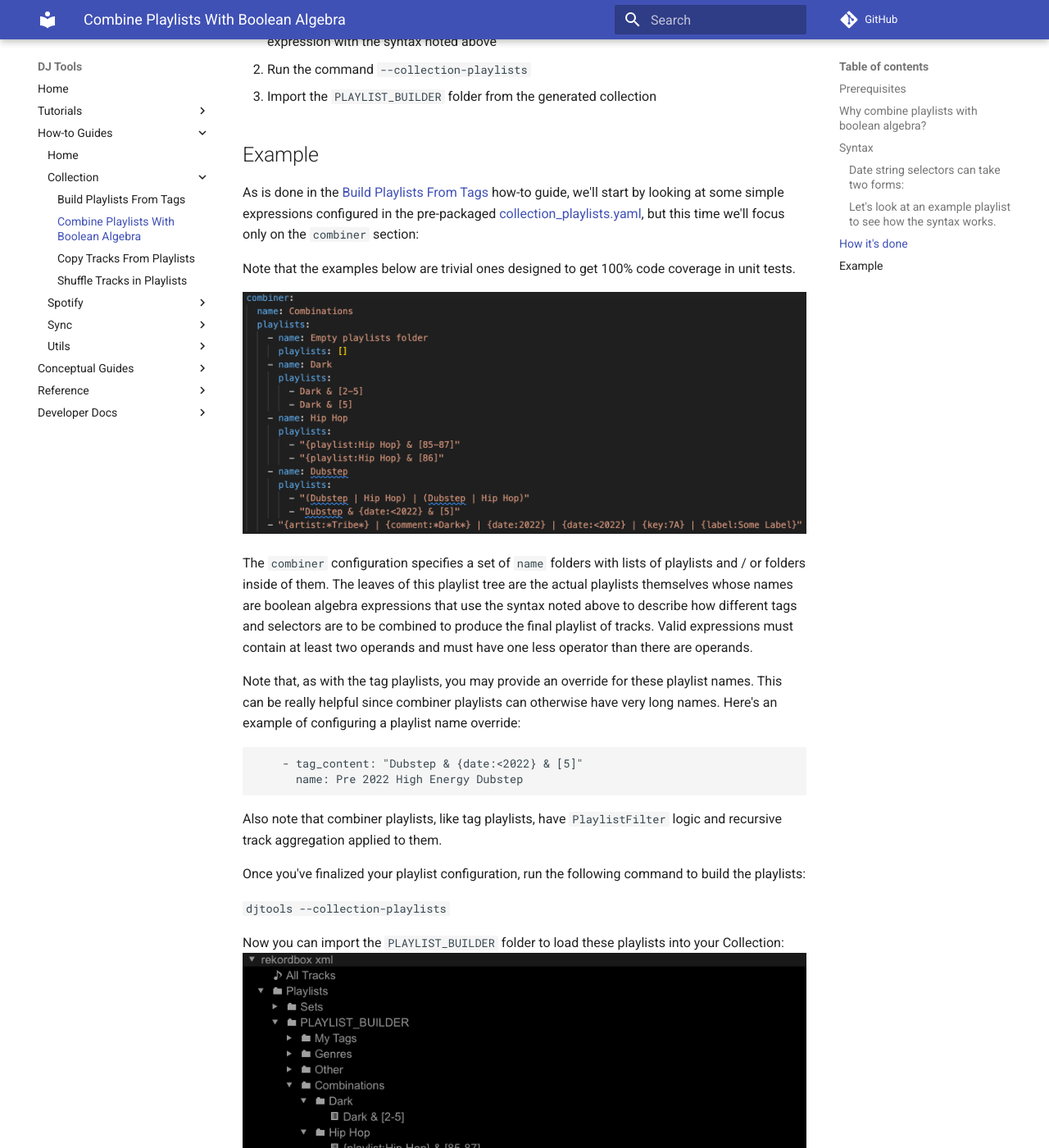
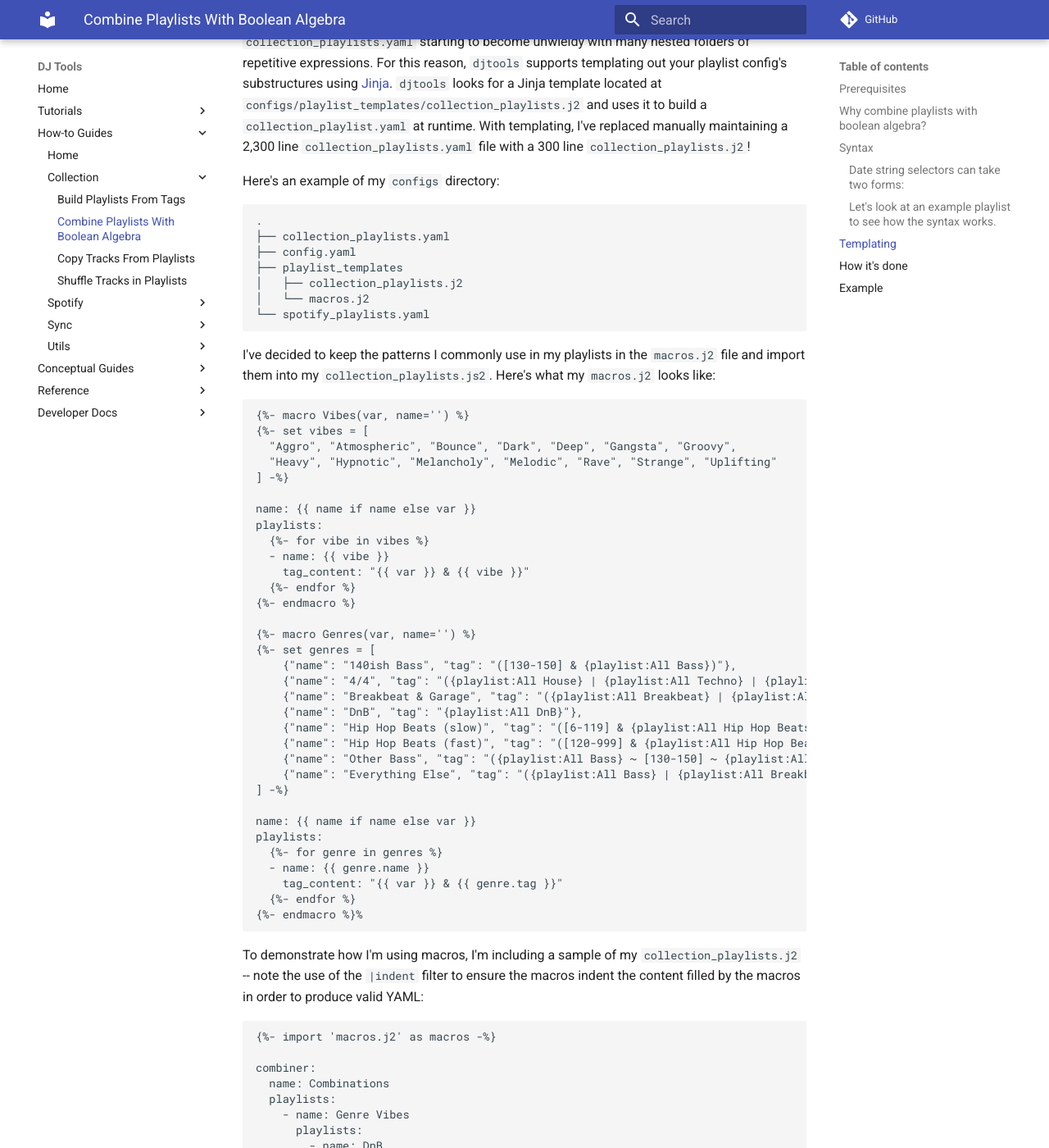
Before and after one commit to a-rich/DJ-Tools, an MkDocs documentation site: the page built from docs/how_to_guides/combiner_playlists.md, in a window 1280 px wide and 1400 px high, scrolled down 4356 px. Shown: the whole window at 82% size. Built offline with MkDocs 1.6.1 and Material for MkDocs 9.7.7, drawn with Linux system fonts in a browser that asks for light colours; comment, search, counter and statistics services are not loaded; some of the changed text lies outside the part shown.

Commit message:
feat: Jinja templating for collection_playlists.yaml
- When building the `CollectionConfig`, look for a `configs/playlist_templates/collection_playlists.j2`
- Render that template and overwrite `configs/collection_playlists.yaml`
- Set the loaded `PlaylistConfig` object on the `CollectionConfig` (instead of validating in `CollectionConfig` and then loading in the `collection_playlists` function.
- Includes a bug fix for when trying to update `tags_tracks` with `playlist.get_tracks()` when that playlist is actually a folder

````diff
--- a/docs/how_to_guides/collection_playlists.md
+++ b/docs/how_to_guides/collection_playlists.md
@@ -16,7 +16,7 @@ If a user diligently tags their Collection using, say, the `Genre` tag, they the
 * Having a change of heart with respect to the genre that a particular track belongs to means that that track must be removed from some existing playlist(s) and added to some different playlist(s)
 * Searching, for example, "Techno" will show not only tracks that contain the word "techno" in their `Genre` tag but also any track that has *any* mention of the word "techno" associated with it (like a dubstep track whose title is "This track is not techno")
 
-The [collection_playlists][djtools.collection.playlist_builder.collection_playlists] feature solves all of these issues! It allows the wisest of users to configure a YAML file with a specification of arbitrary folders and playlists. The playlists' names match the tags that exist in your Collection.
+The [collection_playlists][djtools.collection.playlist_builder.collection_playlists] feature solves all of these issues! It allows the wisest of users to configure a [YAML](https://en.wikipedia.org/wiki/YAML) file with a specification of arbitrary folders and playlists. The playlists' names match the tags that exist in your Collection.
 
 ## How it's done
 
@@ -25,7 +25,7 @@ The [collection_playlists][djtools.collection.playlist_builder.collection_playli
 1. Import the `PLAYLIST_BUILDER` folder from the generated collection
 
 ## Example
-Let's start by examining the pre-packaged [YAML](https://en.wikipedia.org/wiki/YAML) file [collection_playlists.yaml](https://github.com/a-rich/DJ-Tools/blob/main/tests/data/collection_playlists.yaml):
+Let's start by examining the pre-packaged YAML file [collection_playlists.yaml](https://github.com/a-rich/DJ-Tools/blob/main/tests/data/collection_playlists.yaml):
 ![alt text](../images/Rekordbox_playlists_tags_yaml.png "Collection playlists YAML")
 
 You can ignore the `combiner` part of the YAML for now. Although it's similar to the `tags` section, it's covered in the [Combine Playlists With Boolean Algebra](combiner_playlists.md) how-to guide.
--- a/docs/how_to_guides/combiner_playlists.md
+++ b/docs/how_to_guides/combiner_playlists.md
@@ -121,6 +121,113 @@ Finally, let's see how we can create one master playlist from all three of these
 
 I hope you see how powerful the `Combiner` can become when used with a well indexed collection!
 
+## Templating
+
+Once the potential of these Combiner playlists is realized, you might find your `collection_playlists.yaml` starting to become unwieldy with many nested folders of repetitive expressions.
+For this reason, `djtools` supports templating out your playlist config's substructures using [Jinja](https://jinja.palletsprojects.com/en/3.1.x/).
+`djtools` looks for a Jinja template located at `configs/playlist_templates/collection_playlists.j2` and uses it to build a `collection_playlist.yaml` at runtime.
+With templating, I've replaced manually maintaining a 2,300 line `collection_playlists.yaml` file with a 300 line `collection_playlists.j2`!
+
+Here's an example of my `configs` directory:
+```
+.
+├── collection_playlists.yaml
+├── config.yaml
+├── playlist_templates
+│   ├── collection_playlists.j2
+│   └── macros.j2
+└── spotify_playlists.yaml
+```
+
+I've decided to keep the patterns I commonly use in my playlists in the `macros.j2` file and import them into my `collection_playlists.js2`.
+Here's what my `macros.j2` looks like:
+```
+{%- macro Vibes(var, name='') %}
+{%- set vibes = [
+  "Aggro", "Atmospheric", "Bounce", "Dark", "Deep", "Gangsta", "Groovy",
+  "Heavy", "Hypnotic", "Melancholy", "Melodic", "Rave", "Strange", "Uplifting"
+] -%}
+
+name: {{ name if name else var }}
+playlists:
+  {%- for vibe in vibes %}
+  - name: {{ vibe }}
+    tag_content: "{{ var }} & {{ vibe }}"
+  {%- endfor %}
+{%- endmacro %}
+
+{%- macro Genres(var, name='') %}
+{%- set genres = [
+    {"name": "140ish Bass", "tag": "([130-150] & {playlist:All Bass})"},
+    {"name": "4/4", "tag": "({playlist:All House} | {playlist:All Techno} | {playlist:All Trance} | {playlist:Midtempo})"},
+    {"name": "Breakbeat & Garage", "tag": "({playlist:All Breakbeat} | {playlist:All Garage})"},
+    {"name": "DnB", "tag": "{playlist:All DnB}"},
+    {"name": "Hip Hop Beats (slow)", "tag": "([6-119] & {playlist:All Hip Hop Beats})"},
+    {"name": "Hip Hop Beats (fast)", "tag": "([120-999] & {playlist:All Hip Hop Beats})"},
+    {"name": "Other Bass", "tag": "({playlist:All Bass} ~ [130-150] ~ {playlist:All DnB} ~ {playlist:All Hip Hop Beats})"},
+    {"name": "Everything Else", "tag": "({playlist:All Bass} | {playlist:All Breakbeat} | {playlist:All Garage} | {playlist:All House} | {playlist:Midtempo} | {playlist:All Techno} | {playlist:All Trance})"}
+] -%}
+
+name: {{ name if name else var }}
+playlists:
+  {%- for genre in genres %}
+  - name: {{ genre.name }}
+    tag_content: "{{ var }} & {{ genre.tag }}"
+  {%- endfor %}
+{%- endmacro %}%
+```
+
+To demonstrate how I'm using macros, I'm including a sample of my `collection_playlists.j2` -- note the use of the `|indent` filter to ensure the macros indent the content filled by the macros in order to produce valid YAML:
+```
+{%- import 'macros.j2' as macros -%}
+
+combiner:
+  name: Combinations
+  playlists:
+    - name: Genre Vibes
+      playlists:
+        - name: DnB
+          playlists:
+            - {{ macros.Vibes("All DnB")|indent(14) }}
+            - {{ macros.Vibes("Darkstep")|indent(14) }}
+            - {{ macros.Vibes("Halftime")|indent(14) }}
+            - {{ macros.Vibes("Jungle")|indent(14) }}
+            - {{ macros.Vibes("Liquid Funk")|indent(14) }}
+            - {{ macros.Vibes("Minimal DnB")|indent(14) }}
+            - {{ macros.Vibes("Neurofunk")|indent(14) }}
+            - {{ macros.Vibes("Techstep")|indent(14) }}
+        - name: Techno
+          playlists:
+            - {{ macros.Vibes("All Techno")|indent(14) }}
+            - {{ macros.Vibes("Pure Techno")|indent(14) }}
+            - {{ macros.Vibes("Acid Techno")|indent(14) }}
+            - {{ macros.Vibes("Hard Techno")|indent(14) }}
+            - {{ macros.Vibes("Hardstyle")|indent(14) }}
+            - {{ macros.Vibes("Industrial Techno")|indent(14) }}
+            - {{ macros.Vibes("Melodic Techno")|indent(14) }}
+            - {{ macros.Vibes("Minimal Deep Tech")|indent(14) }}
+            - {{ macros.Vibes("Minimal Techno")|indent(14) }}
+            - {{ macros.Vibes("Psytechno")|indent(14) }}
+            - {{ macros.Vibes("Techno")|indent(14) }}
+            - {{ macros.Vibes("Tech Trance")|indent(14) }}
+    - name: Vibes
+      playlists:
+        - {{ macros.Genres("Aggro")|indent(10) }}
+        - {{ macros.Genres("Atmospheric")|indent(10) }}
+        - {{ macros.Genres("Bounce")|indent(10) }}
+        - {{ macros.Genres("Dark")|indent(10) }}
+        - {{ macros.Genres("Deep")|indent(10) }}
+        - {{ macros.Genres("Gangsta")|indent(10) }}
+        - {{ macros.Genres("Groovy")|indent(10) }}
+        - {{ macros.Genres("Heavy")|indent(10) }}
+        - {{ macros.Genres("Hypnotic")|indent(10) }}
+        - {{ macros.Genres("Melancholy")|indent(10) }}
+        - {{ macros.Genres("Melodic")|indent(10) }}
+        - {{ macros.Genres("Rave")|indent(10) }}
+        - {{ macros.Genres("Strange")|indent(10) }}
+        - {{ macros.Genres("Uplifting")|indent(10) }}
+```
+
 ## How it's done
 
 1. Configure your desired playlists for the `Combiner` by constructing a boolean algebra expression with the syntax noted above
````
Also changed, not shown: other parts of docs/how_to_guides/combiner_playlists.md (+1 -1 lines), 3 other files.
